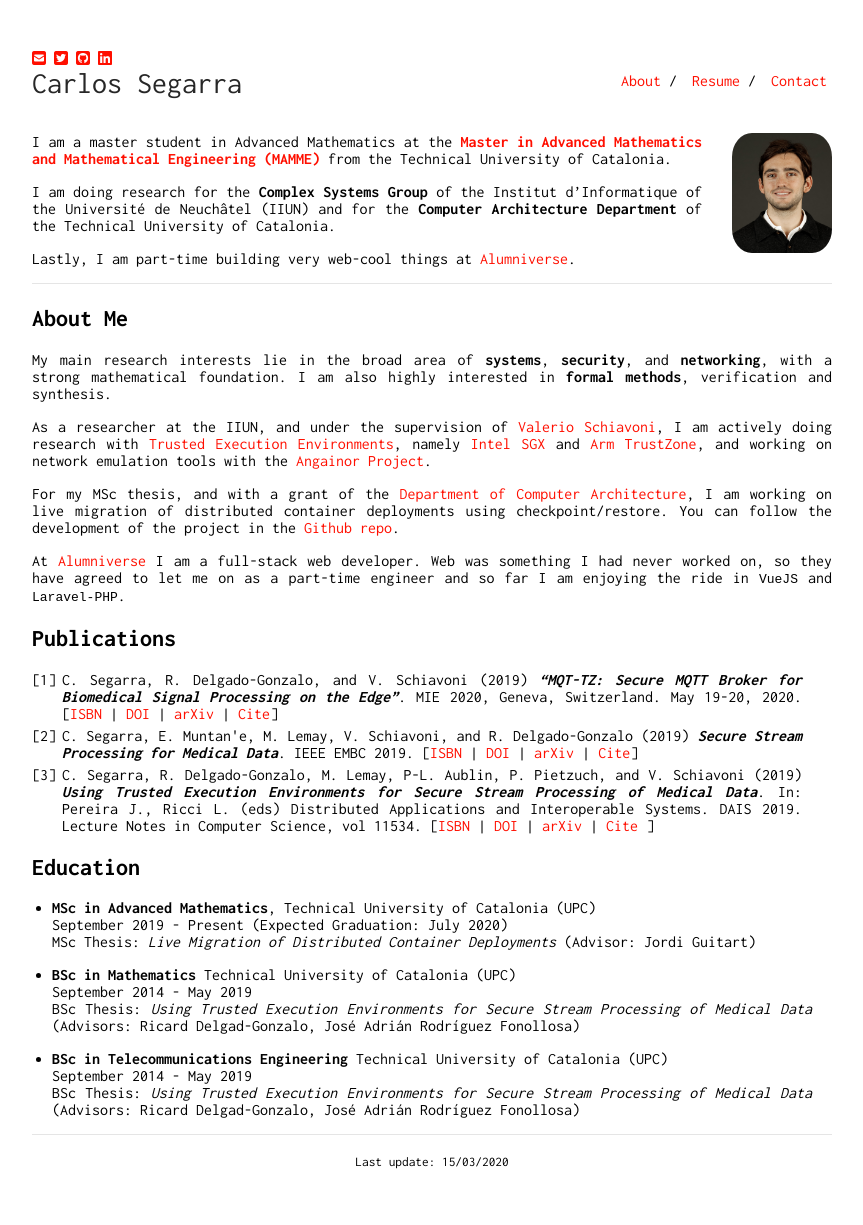
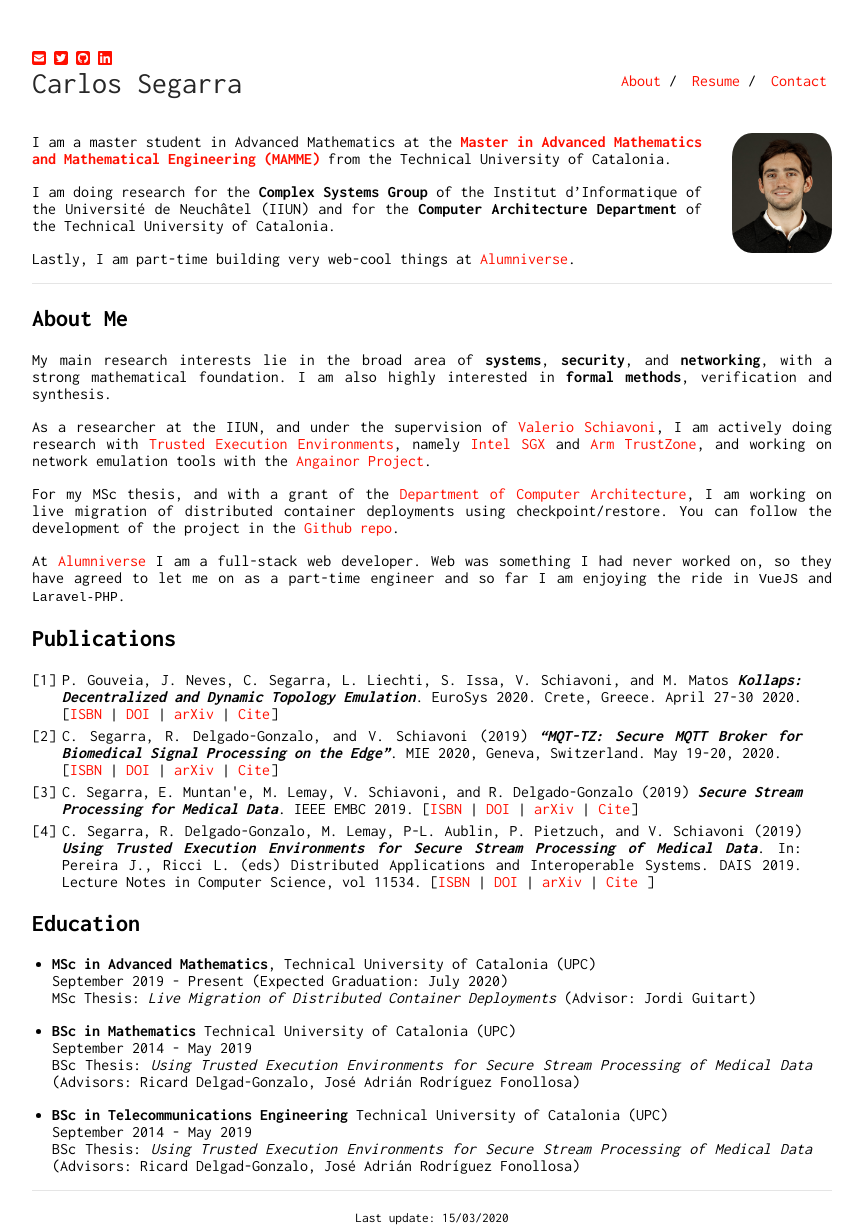
Before and after one commit to csegarragonz/csg-web, a Jekyll site: the page built from index.md, in a window 1280 px wide. Shown: the whole page, without its empty margins (208-1071 px from the left). Built offline with Jekyll 4.4.1, drawn with Linux system fonts in a browser that asks for light colours; nearby versions of some CDN libraries; before the commit the page ends 1169 px from its top, so only the background shows below that.

Commit message:
Added eurosys publication

```diff
--- a/index.md
+++ b/index.md
@@ -27,7 +27,9 @@ Web was something I had never worked on, so they have agreed to let me on as a p
 
 ## Publications
 
-1. C. Segarra, R. Delgado-Gonzalo, and V. Schiavoni (2019) **_"MQT-TZ: Secure MQTT Broker for Biomedical Signal Processing on the Edge"_**. MIE 2020, Geneva, Switzerland. May 19-20, 2020.
+1. P. Gouveia, J. Neves, C. Segarra, L. Liechti, S. Issa, V. Schiavoni, and M. Matos **_Kollaps: Decentralized and Dynamic Topology Emulation_**. EuroSys 2020. Crete, Greece. April 27-30 2020.
+[[ISBN](broken) | [DOI](https://doi.org/10.1145/3342195.3387540) | [arXiv](https://arxiv.org/pdf/2004.02253.pdf) | [Cite](broken)]
+1. C. Segarra, R. Delgado-Gonzalo, and V. Schiavoni (2019) **_"MQT-TZ: Secure MQTT Broker for Biomedical Signal Processing on the Edge"_**. MIE 2020, Geneva, Switzerland. May 19-20, 2020. \\
 [[ISBN](broken) | [DOI](broken) | [arXiv](broken) | [Cite](broken)]
 2.  C. Segarra, E. Muntan\'e, M. Lemay, V. Schiavoni, and  R. Delgado-Gonzalo (2019) **_Secure Stream Processing for Medical Data_**. IEEE EMBC 2019.
 [[ISBN](broken) | [DOI](broken) | [arXiv](https://arxiv.org/abs/1907.12242) | [Cite](broken)]
```
